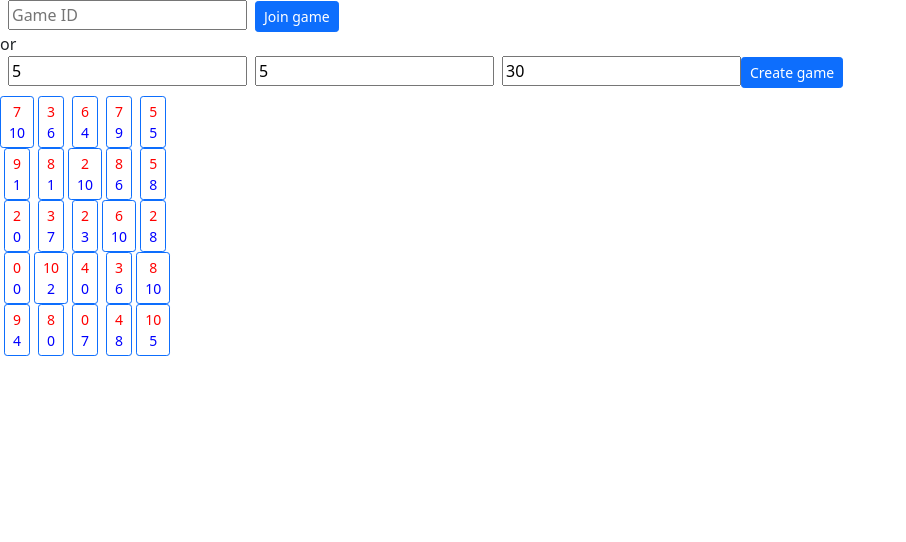
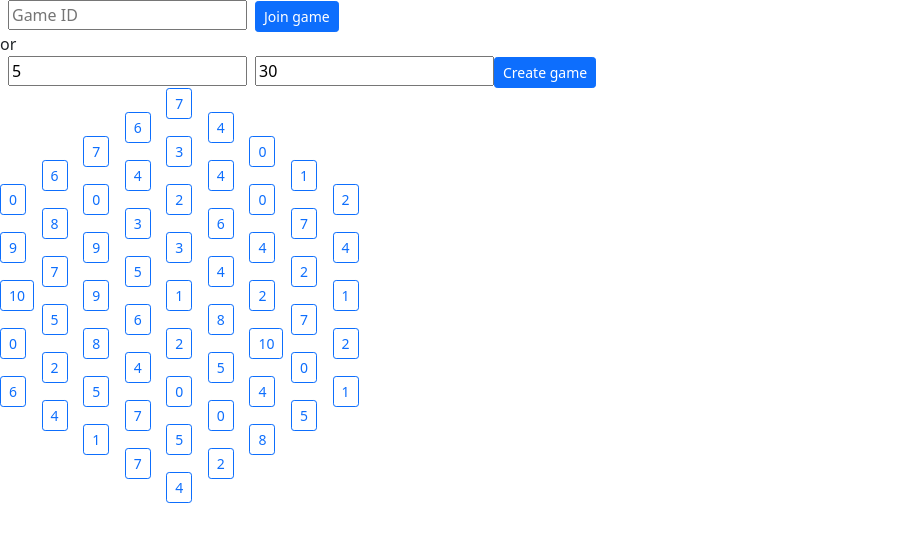
Before and after one commit to speezepearson/mediator, a React (Vite) app: page / in a window 1280 px wide. Shown: the top 542 px of the page, without its empty margins (0-906 px from the left). Built offline with nearby package versions, Linux system fonts and the light colour scheme; no server answers.

Commit message:
overhaul: hex grid

```diff
--- a/src/App.tsx
+++ b/src/App.tsx
@@ -1,11 +1,12 @@
 import { useMutation, useQuery } from "convex/react";
 import { api } from "../convex/_generated/api";
 import { Id } from "../convex/_generated/dataModel";
-import { Action, BoardDistribution } from "../convex/games";
+import { Action, GameDistribution } from "../convex/games";
 import {
   Result,
   claim,
-  sampleFromBoardDistribution,
+  hexy2xy,
+  sampleFromGameDistribution,
   score,
   step,
   whoseMove,
@@ -18,32 +19,38 @@ function GameSelector(props: {
   onJoin: (id: Id<"games">) => void;
 }) {
   const [gameIdF, setGameIdF] = useState("");
-  const [widthF, setWidthF] = useState("5");
-  const [heightF, setHeightF] = useState("5");
+  const [sizeF, setSizeF] = useState("5");
   const [startingResourcesF, setStartingResourcesF] = useState("30");
 
-  const board: Result<{ dist: BoardDistribution; sample: Game["cells"] }> =
+  const board: Result<{ dist: GameDistribution; sample: Game }> =
     useMemo(() => {
-      const [w, h] = [widthF, heightF].map((x) => parseInt(x));
-      if (w <= 0 || h <= 0) {
-        return { type: "err", msg: "Width and height must be positive" };
+      const [size, startingResources] = [sizeF, startingResourcesF].map((x) =>
+        parseInt(x),
+      );
+      if (size <= 0) {
+        return { type: "err", msg: "size must be positive" };
       }
-      if (w > 20 || h > 20) {
-        return { type: "err", msg: "Width and height must be <= 20" };
+      if (size > 20) {
+        return { type: "err", msg: "size must be <= 20" };
+      }
+      if (startingResources <= 0) {
+        return { type: "err", msg: "starting resources must be positive" };
       }
 
-      const dist: BoardDistribution = {
-        type: "iid-uniform-grid",
-        w: parseInt(widthF),
-        h: parseInt(heightF),
+      const dist: GameDistribution = {
+        resources: { type: "exact", value: startingResources },
+        board: {
+          type: "iid-uniform-hex-grid",
+          sideLength: parseInt(sizeF),
           min: 0,
           max: 10,
+        },
       };
       return {
         type: "ok",
-        val: { dist, sample: sampleFromBoardDistribution(dist) },
+        val: { dist, sample: sampleFromGameDistribution(dist) },
       };
-    }, [widthF, heightF]);
+    }, [sizeF, startingResourcesF]);
 
   return (
     <div>
@@ -71,15 +78,8 @@ function GameSelector(props: {
           className="ms-2"
           type="text"
           placeholder="Width"
-          onChange={(e) => setWidthF(e.target.value)}
-          value={widthF}
-        />
-        <input
-          className="ms-2"
-          type="text"
-          placeholder="Height"
-          onChange={(e) => setHeightF(e.target.value)}
-          value={heightF}
+          onChange={(e) => setSizeF(e.target.value)}
+          value={sizeF}
         />
         <input
           className="ms-2"
@@ -103,15 +103,8 @@ function GameSelector(props: {
         {board.type !== "err" && (
           <>
             <RenderBoard
-              game={{
-                cells: board.val.sample,
-                currentActor: "red",
-                isOver: false,
-                currentActorDelegated: false,
-                lastActorPassed: false,
-                remainingResources: { red: 0, blue: 0 },
-              }}
-              player="mediator"
+              game={board.val.sample}
+              player="red"
               onMove={() => {}}
             />
           </>
@@ -154,22 +147,29 @@ function RenderBoard(props: {
 }) {
   const { game, player, onMove } = props;
   const isOurTurn = !game.isOver && whoseMove(game) === player;
+  const maxY = Math.max(...game.cells.map(({ i, j }) => hexy2xy(i, j)[1]));
+  console.log({ maxY });
 
   return (
-    <table className="text-center mt-2">
-      <tbody>
-        {game.cells.map((row, i) => (
-          <tr key={i}>
-            {row.map((cell, j) => {
+    <div className="position-relative">
+      {" "}
+      {game.cells.map(({ i, j, v: cell }) => {
         const canClaim =
           isOurTurn &&
-                ((!game.currentActorDelegated &&
-                  player === game.currentActor) ||
+          ((!game.currentActorDelegated && player === game.currentActor) ||
             (game.currentActorDelegated && player === "mediator")) &&
           cell.occupier?.actor !== game.currentActor &&
           claim(game, i, j).type === "ok";
+        const [x, y] = hexy2xy(i, j);
         return (
-                <td key={j} className="p-0">
+          <div
+            key={`${i},${j}`}
+            className="position-absolute"
+            style={{
+              left: `${3 * x}em`,
+              top: `${3 * (maxY - y)}em`,
+            }}
+          >
             <button
               className="btn btn-sm btn-outline-primary"
               style={{
@@ -183,9 +183,7 @@ function RenderBoard(props: {
                       return "#0000ff44";
                   }
                 })(),
-                      outline: cell.occupier?.mediated
-                        ? "2px solid gold"
-                        : undefined,
+                outline: cell.occupier?.mediated ? "2px solid gold" : undefined,
               }}
               onClick={async () => {
                 if (cell.occupier?.actor === game.currentActor)
@@ -203,13 +201,10 @@ function RenderBoard(props: {
                 cell.worth[player]
               )}
             </button>
-                </td>
+          </div>
         );
       })}
-          </tr>
-        ))}
-      </tbody>
-    </table>
+    </div>
   );
 }
 
@@ -280,7 +275,6 @@ function App(props: {
       {player !== "mediator" && (
         <div>Remaining resources: {game.remainingResources[player]}</div>
       )}
-      <RenderBoard game={game} player={player} onMove={move} />
       <div className="mt-2">
         <button
           className="btn btn-sm btn-outline-primary"
@@ -297,6 +291,7 @@ function App(props: {
           Delegate
         </button>
       </div>
+      <RenderBoard game={game} player={player} onMove={move} />
     </>
   );
 }
--- a/src/common.ts
+++ b/src/common.ts
@@ -1,12 +1,13 @@
-import { Action, BoardDistribution } from "../convex/games";
-import { Actor, Game, Player, gameT } from "../convex/schema";
+import { Action, GameDistribution } from "../convex/games";
+import { Actor, Game, Player } from "../convex/schema";
 
 export function claim(
   game: Game,
-  x: number,
-  y: number,
+  i: number,
+  j: number,
 ): { type: "ok"; res: Game } | { type: "err"; msg: "not enough resources" } {
-  const cell = game.cells[x][y]; // TODO: bounds check
+  const cellIdx = game.cells.findIndex((c) => i === c.i && j == c.j);
+  const cell = game.cells[cellIdx].v;
   const costToClaim = cell.occupier ? 3 : 1;
   if (game.remainingResources[game.currentActor] < costToClaim) {
     return { type: "err", msg: "not enough resources" };
@@ -23,20 +24,19 @@ export function claim(
           game.remainingResources[game.currentActor] - costToClaim,
       },
       currentActor: otherActor(game.currentActor),
-      cells: game.cells.map((row, i) =>
-        row.map((cell, j) => {
-          if (i === x && j === y) {
-            return {
+      cells: game.cells
+        .slice(0, cellIdx)
+        .concat({
+          ...game.cells[cellIdx],
+          v: {
             ...cell,
             occupier: {
               actor: game.currentActor,
               mediated: game.currentActorDelegated,
             },
-            };
-          }
-          return cell;
-        }),
-      ),
+          },
+        })
+        .concat(game.cells.slice(cellIdx + 1)),
     },
   };
 }
@@ -59,11 +59,9 @@ export function whoseMove(game: Game): Player {
 
 export function score(game: Game): { red: number; blue: number } {
   const scores = { red: 0, blue: 0 };
-  for (const row of game.cells) {
-    for (const cell of row) {
+  for (const { v: cell } of game.cells) {
     if (cell.occupier) {
       scores[cell.occupier.actor] += cell.worth[cell.occupier.actor];
-      }
     }
   }
   return scores;
@@ -87,22 +85,26 @@ export function step(game: Game, action: Action): Game {
       }
       return newGame.res;
     }
-    case "release":
+    case "release": {
+      const cellIdx = game.cells.findIndex(
+        (c) => action.i === c.i && action.j == c.j,
+      );
+      const cell = game.cells[cellIdx].v;
       return {
         ...game,
         currentActorDelegated: false,
-        cells: game.cells.map((row, i) =>
-          row.map((cell, j) => {
-            if (i === action.i && j === action.j) {
-              return {
+        cells: game.cells
+          .slice(0, cellIdx)
+          .concat({
+            ...game.cells[cellIdx],
+            v: {
               ...cell,
               occupier: undefined,
+            },
+          })
+          .concat(game.cells.slice(cellIdx + 1)),
       };
     }
-            return cell;
-          }),
-        ),
-      };
     case "delegateToMediator":
       return {
         ...game,
@@ -110,23 +112,81 @@ export function step(game: Game, action: Action): Game {
       };
   }
 }
-export function sampleFromBoardDistribution(
-  dist: BoardDistribution,
-): typeof gameT.type.cells {
-  switch (dist.type) {
-    case "iid-uniform-grid": {
-      const [w, h, min, max] = [dist.w, dist.h, dist.min, dist.max];
-      return Array.from({ length: h }, () =>
-        Array.from({ length: w }, () => ({
+export function sampleFromGameDistribution(dist: GameDistribution): Game {
+  const remainingResources: Game["remainingResources"] = (() => {
+    switch (dist.resources.type) {
+      case "exact":
+        return { red: dist.resources.value, blue: dist.resources.value };
+      case "uniform":
+        return {
+          red: sampleFromRange(dist.resources.min, dist.resources.max),
+          blue: sampleFromRange(dist.resources.min, dist.resources.max),
+        };
+    }
+  })();
+  const cells: Game["cells"] = (() => {
+    switch (dist.board.type) {
+      case "iid-uniform-hex-grid": {
+        const [sideLength, min, max] = [
+          dist.board.sideLength,
+          dist.board.min,
+          dist.board.max,
+        ];
+        return makeHexGrid(sideLength, () => ({
           occupier: undefined,
           worth: {
-            red: Math.floor(Math.random() * (max - min + 1) + min),
-            blue: Math.floor(Math.random() * (max - min + 1) + min),
+            red: sampleFromRange(min, max),
+            blue: sampleFromRange(min, max),
           },
-        })),
-      );
+        }));
       }
     }
+  })();
+
+  return {
+    cells,
+    remainingResources,
+    currentActor: "red",
+    currentActorDelegated: false,
+    lastActorPassed: false,
+    isOver: false,
+  };
+}
+
+function sampleFromRange(min: number, max: number): number {
+  return Math.floor(Math.random() * (max - min + 1) + min);
 }
 
 export type Result<T> = { type: "ok"; val: T } | { type: "err"; msg: string };
+
+const sqrt3_2 = Math.sqrt(3) / 2;
+export function hexy2xy(i: number, j: number): [number, number] {
+  return [i * sqrt3_2, -i / 2 + j];
+}
+function makeHexGrid<T>(
+  sideLength: number,
+  valueAt: (i: number, j: number) => T,
+): { i: number; j: number; v: T }[] {
+  const result: { i: number; j: number; v: T }[] = [];
+  for (let i = 0; i < 2 * sideLength - 1; i++) {
+    const [min, max] =
+      i < sideLength
+        ? [0, sideLength + i]
+        : [i - sideLength + 1, 2 * sideLength - 1];
+    for (let j = min; j < max; j++) {
+      result.push({ i, j, v: valueAt(i, j) });
+    }
+  }
+  return result;
+}
+
+export function hexNeighbors(i: number, j: number): [number, number][] {
+  return [
+    [i - 1, j],
+    [i + 1, j],
+    [i, j - 1],
+    [i, j + 1],
+    [i + 1, j + 1],
+    [i - 1, j - 1],
+  ];
+}
```
Also changed, not shown: convex/games.ts (+18 -18 lines), convex/schema.ts (+5 -3 lines). Lines whose indentation alone changed are shown as unchanged.
